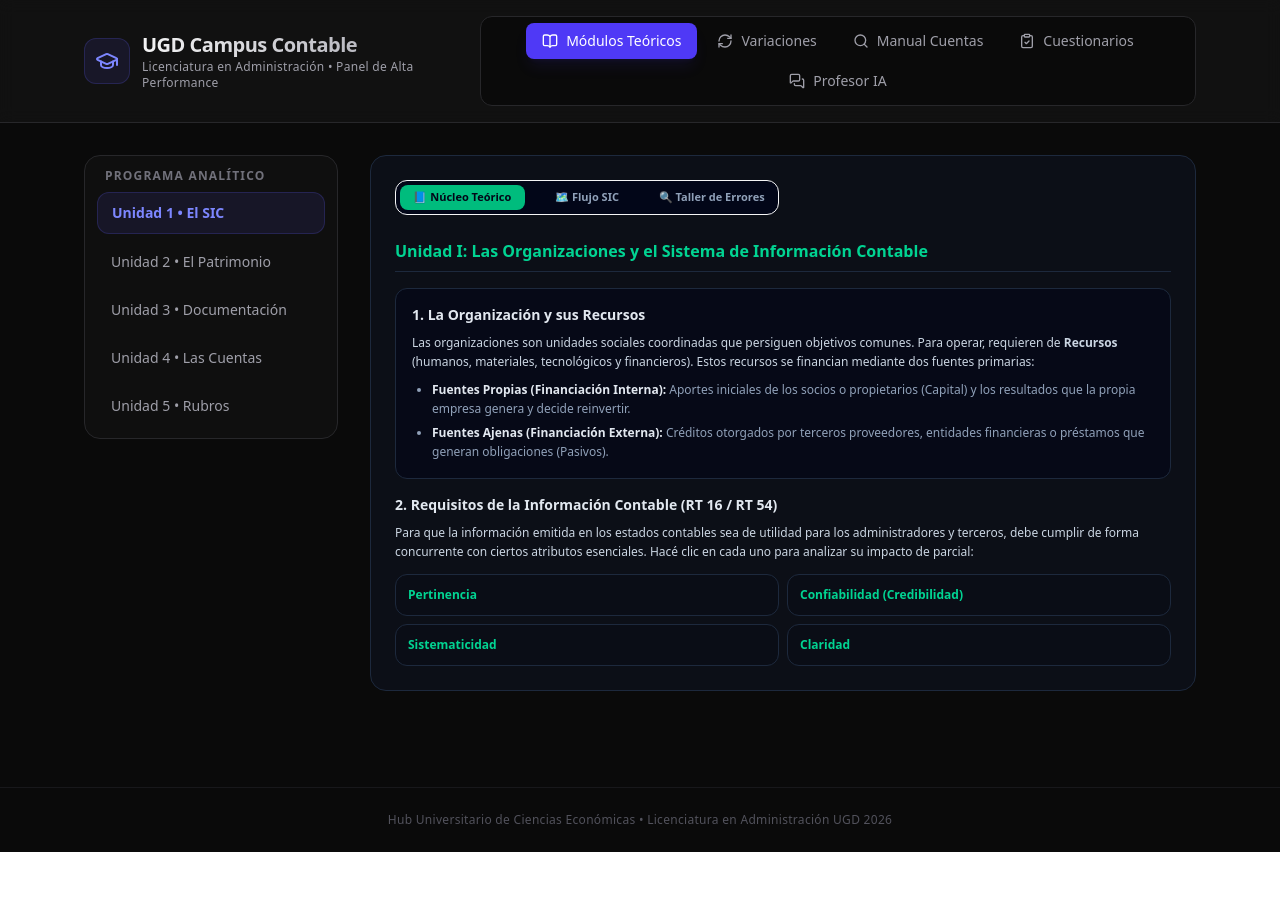
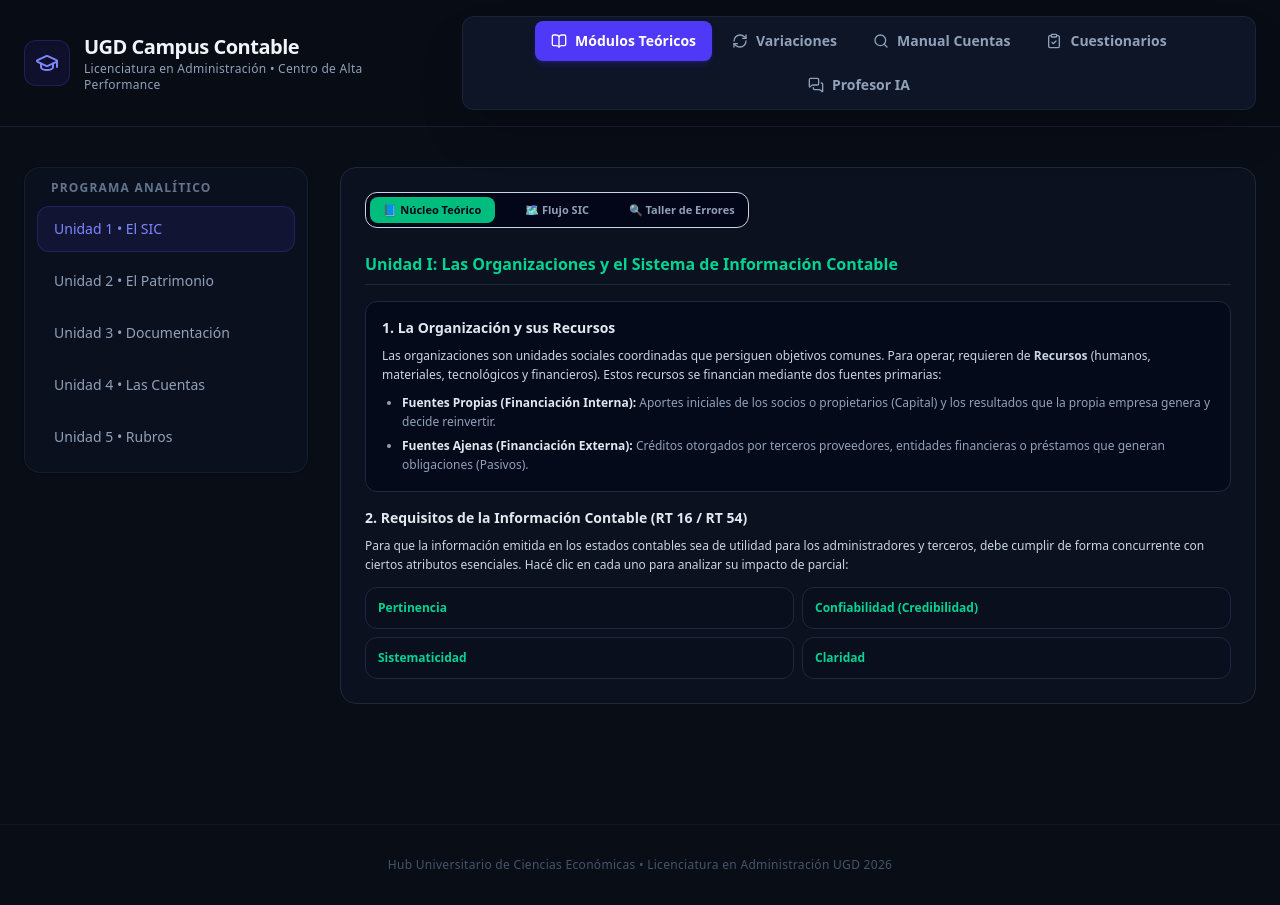
Before and after one commit to Leonnelfeltan/app-contabilidad, a React (Vite) app: page / in a window 1280 px wide. Before the commit the page ends 852 px from the top, so only its background shows below. Built offline with nearby package versions, Linux system fonts and the light colour scheme.

Commit message:
Design: actualización a paleta corporativa y mejora de legibilidad

```diff
--- a/src/App.jsx
+++ b/src/App.jsx
@@ -5,8 +5,7 @@ import {
   Search,
   GraduationCap,
   ClipboardCheck,
-  MessagesSquare,
-  Bookmark
+  MessagesSquare
 } from 'lucide-react';
 
 // Importación de Componentes por Módulos
@@ -57,50 +56,53 @@ export default function App() {
   ) : [];
 
   return (
-    <div className="min-h-screen bg-neutral-950 text-zinc-100 font-sans selection:bg-indigo-500 selection:text-white antialiased">
+    <div className="min-h-screen bg-[#090d16] text-slate-200 font-sans selection:bg-indigo-500 selection:text-white antialiased">
 
       {/* HEADER PRINCIPAL */}
-      <header className="border-b border-zinc-800 bg-neutral-900/60 backdrop-blur sticky top-0 z-50">
-        <div className="max-w-6xl mx-auto px-5 py-4 flex flex-col md:flex-row items-center justify-between gap-4">
-          <div className="flex items-center gap-3">
-            <div className="p-2.5 bg-indigo-500/10 text-indigo-400 rounded-xl border border-indigo-500/20">
+      <header className="border-b border-slate-800/70 bg-[#090d16]/80 backdrop-blur-md sticky top-0 z-50">
+        <div className="max-w-7xl mx-auto px-6 py-4 flex flex-col lg:flex-row items-center justify-between gap-5">
+
+          {/* Identidad Institucional */}
+          <div className="flex items-center gap-3.5">
+            <div className="p-2.5 bg-indigo-600/10 text-indigo-400 rounded-xl border border-indigo-500/20 shadow-inner">
               <GraduationCap className="w-6 h-6" />
             </div>
             <div>
-              <h1 className="text-xl font-bold tracking-tight bg-gradient-to-r bg-clip-text text-transparent from-zinc-100 to-zinc-400">
+              <h1 className="text-xl font-bold tracking-tight text-slate-100">
                 UGD Campus Contable
               </h1>
-              <p className="text-xs text-zinc-400 font-medium tracking-wide">Licenciatura en Administración • Panel de Alta Performance</p>
+              <p className="text-xs text-slate-400 font-medium tracking-wide">Licenciatura en Administración • Centro de Alta Performance</p>
             </div>
           </div>
 
-          {/* NAVEGACIÓN GLOBAL */}
-          <nav className="flex flex-wrap bg-neutral-950 p-1.5 rounded-xl border border-zinc-800 w-full md:w-auto justify-center gap-1">
-            <button onClick={() => setActiveTab('unidades')} className={`flex items-center gap-2 px-4 py-2 text-sm font-medium rounded-lg transition-all ${activeTab === 'unidades' ? 'bg-indigo-600 text-white shadow-lg shadow-indigo-600/10' : 'text-zinc-400 hover:text-zinc-200'}`}><BookOpen className="w-4 h-4" /> Módulos Teóricos</button>
-            <button onClick={() => setActiveTab('simulador')} className={`flex items-center gap-2 px-4 py-2 text-sm font-medium rounded-lg transition-all ${activeTab === 'simulador' ? 'bg-indigo-600 text-white shadow-lg shadow-indigo-600/10' : 'text-zinc-400 hover:text-zinc-200'}`}><RefreshCw className="w-4 h-4" /> Variaciones</button>
-            <button onClick={() => setActiveTab('cuentas')} className={`flex items-center gap-2 px-4 py-2 text-sm font-medium rounded-lg transition-all ${activeTab === 'cuentas' ? 'bg-indigo-600 text-white shadow-lg shadow-indigo-600/10' : 'text-zinc-400 hover:text-zinc-200'}`}><Search className="w-4 h-4" /> Manual Cuentas</button>
-            <button onClick={() => setActiveTab('cuestionario')} className={`flex items-center gap-2 px-4 py-2 text-sm font-medium rounded-lg transition-all ${activeTab === 'cuestionario' ? 'bg-indigo-600 text-white shadow-lg shadow-indigo-600/10' : 'text-zinc-400 hover:text-zinc-200'}`}><ClipboardCheck className="w-4 h-4" /> Cuestionarios</button>
-            <button onClick={() => setActiveTab('profesor')} className={`flex items-center gap-2 px-4 py-2 text-sm font-medium rounded-lg transition-all ${activeTab === 'profesor' ? 'bg-indigo-600 text-white shadow-lg shadow-indigo-600/10' : 'text-zinc-400 hover:text-zinc-200'}`}><MessagesSquare className="w-4 h-4" /> Profesor IA</button>
+          {/* NAVEGACIÓN GLOBAL - DISEÑO ESTILO SAAS */}
+          <nav className="flex flex-wrap bg-slate-900/90 p-1 rounded-xl border border-slate-800/80 shadow-2xl justify-center gap-1">
+            <button onClick={() => setActiveTab('unidades')} className={`flex items-center gap-2 px-4 py-2.5 text-sm font-semibold rounded-lg transition-all duration-200 ${activeTab === 'unidades' ? 'bg-indigo-600 text-white shadow-md shadow-indigo-600/20' : 'text-slate-400 hover:text-slate-200 hover:bg-slate-800/40'}`}><BookOpen className="w-4 h-4" /> Módulos Teóricos</button>
+            <button onClick={() => setActiveTab('simulador')} className={`flex items-center gap-2 px-4 py-2.5 text-sm font-semibold rounded-lg transition-all duration-200 ${activeTab === 'simulador' ? 'bg-indigo-600 text-white shadow-md shadow-indigo-600/20' : 'text-slate-400 hover:text-slate-200 hover:bg-slate-800/40'}`}><RefreshCw className="w-4 h-4" /> Variaciones</button>
+            <button onClick={() => setActiveTab('cuentas')} className={`flex items-center gap-2 px-4 py-2.5 text-sm font-semibold rounded-lg transition-all duration-200 ${activeTab === 'cuentas' ? 'bg-indigo-600 text-white shadow-md shadow-indigo-600/20' : 'text-slate-400 hover:text-slate-200 hover:bg-slate-800/40'}`}><Search className="w-4 h-4" /> Manual Cuentas</button>
+            <button onClick={() => setActiveTab('cuestionario')} className={`flex items-center gap-2 px-4 py-2.5 text-sm font-semibold rounded-lg transition-all duration-200 ${activeTab === 'cuestionario' ? 'bg-indigo-600 text-white shadow-md shadow-indigo-600/20' : 'text-slate-400 hover:text-slate-200 hover:bg-slate-800/40'}`}><ClipboardCheck className="w-4 h-4" /> Cuestionarios</button>
+            <button onClick={() => setActiveTab('profesor')} className={`flex items-center gap-2 px-4 py-2.5 text-sm font-semibold rounded-lg transition-all duration-200 ${activeTab === 'profesor' ? 'bg-indigo-600 text-white shadow-md shadow-indigo-600/20' : 'text-slate-400 hover:text-slate-200 hover:bg-slate-800/40'}`}><MessagesSquare className="w-4 h-4" /> Profesor IA</button>
           </nav>
         </div>
       </header>
 
       {/* CONTENEDOR DINÁMICO */}
-      <main className="max-w-6xl mx-auto px-5 py-8">
+      <main className="max-w-7xl mx-auto px-6 py-10">
 
         {activeTab === 'unidades' && (
-          <div className="grid grid-cols-1 md:grid-cols-4 gap-8 items-start">
-            {/* Sidebar de Selección de Unidad */}
-            <div className="space-y-2 bg-neutral-900/40 p-3 rounded-2xl border border-zinc-800 md:col-span-1">
-              <span className="text-xs font-bold uppercase tracking-widest text-zinc-500 px-2 block mb-2">Programa Analítico</span>
+          <div className="grid grid-cols-1 lg:grid-cols-4 gap-8 items-start">
+
+            {/* Sidebar de Selección de Unidad - Letras más claras y grandes */}
+            <div className="space-y-1.5 bg-slate-900/40 p-3 rounded-2xl border border-slate-800/60 lg:col-span-1 shadow-sm">
+              <span className="text-xs font-bold uppercase tracking-widest text-slate-500 px-3.5 block mb-2.5">Programa Analítico</span>
               {[1, 2, 3, 4, 5].map((u) => (
                 <button
                   key={u}
                   onClick={() => setSelectedUnidadGlobal(u)}
-                  className={`w-full text-left px-3.5 py-2.5 rounded-xl text-sm font-medium transition-all ${
+                  className={`w-full text-left px-4 py-3 rounded-xl text-sm font-medium transition-all duration-150 ${
                     selectedUnidadGlobal === u
-                      ? 'bg-indigo-500/10 text-indigo-400 border border-indigo-500/20 font-semibold'
-                      : 'text-zinc-400 hover:bg-neutral-900 hover:text-zinc-200'
+                      ? 'bg-indigo-600/10 text-indigo-400 border border-indigo-500/20 font-bold'
+                      : 'text-slate-400 border border-transparent hover:bg-slate-900/80 hover:text-slate-200'
                   }`}
                 >
                   Unidad {u} {u === 1 ? '• El SIC' : u === 2 ? '• El Patrimonio' : u === 3 ? '• Documentación' : u === 4 ? '• Las Cuentas' : '• Rubros'}
@@ -108,8 +110,8 @@ export default function App() {
               ))}
             </div>
 
-            {/* Renderizado de Unidad */}
-            <div className="md:col-span-3">
+            {/* Renderizado de Unidad - Fuente Ampliada para lectura fluida */}
+            <div className="lg:col-span-3 text-base leading-relaxed text-slate-300">
               {selectedUnidadGlobal === 1 && <Unidad1 />}
               {selectedUnidadGlobal === 2 && <Unidad2 />}
               {selectedUnidadGlobal === 3 && <Unidad3 />}
@@ -120,20 +122,20 @@ export default function App() {
         )}
 
         {activeTab === 'simulador' && (
-          <div className="max-w-2xl mx-auto space-y-5">
-            <div className="bg-neutral-900 border border-zinc-800 rounded-2xl p-8 space-y-5">
-              <span className="text-xs font-mono tracking-widest text-zinc-500 uppercase font-bold block">Simulador de Variaciones Patrimoniales</span>
-              <p className="text-lg font-medium text-zinc-100 leading-relaxed">Ejercicio: "{ejerciciosVariaciones[currentIdx].enunciado}"</p>
+          <div className="max-w-3xl mx-auto space-y-6">
+            <div className="bg-slate-900/50 border border-slate-800/80 rounded-2xl p-8 space-y-6 shadow-xl">
+              <span className="text-xs font-mono tracking-widest text-slate-400 uppercase font-bold block">Simulador de Variaciones Patrimoniales</span>
+              <p className="text-xl font-medium text-slate-100 leading-relaxed">"{ejerciciosVariaciones[currentIdx].enunciado}"</p>
               <div className="grid grid-cols-2 gap-4 pt-2">
                 {['Permutativa', 'Modificativa'].map((option) => (
-                  <button key={option} disabled={!!selectedAnswer} onClick={() => handleAnswerSelection(option)} className={`p-4 border rounded-xl text-sm font-semibold transition-all ${selectedAnswer ? option === ejerciciosVariaciones[currentIdx].tipoCorrecto ? 'border-indigo-500 bg-indigo-500/10 text-indigo-400 font-bold' : 'border-zinc-800 opacity-40 text-zinc-600' : 'border-zinc-800 bg-neutral-950/60 text-zinc-300 hover:border-zinc-600 hover:bg-neutral-900'}`}>{option}</button>
+                  <button key={option} disabled={!!selectedAnswer} onClick={() => handleAnswerSelection(option)} className={`p-4 border rounded-xl text-base font-semibold transition-all duration-150 ${selectedAnswer ? option === ejerciciosVariaciones[currentIdx].tipoCorrecto ? 'border-indigo-500 bg-indigo-500/10 text-indigo-400 font-bold shadow-md shadow-indigo-550/10' : 'border-slate-800 opacity-40 text-slate-600' : 'border-slate-800 bg-slate-950/50 text-slate-300 hover:border-slate-600 hover:bg-slate-900'}`}>{option}</button>
                 ))}
               </div>
               {showExplanation && (
-                <div className="p-5 bg-neutral-950 border border-zinc-800 rounded-xl space-y-3">
-                  <p className="text-sm text-indigo-400 font-mono font-bold tracking-wide">{ejerciciosVariaciones[currentIdx].efecto}</p>
-                  <p className="text-sm text-zinc-400 leading-relaxed">{ejerciciosVariaciones[currentIdx].explicacion}</p>
-                  <button onClick={handleNextEjercicio} className="w-full bg-zinc-100 text-neutral-950 font-bold py-2.5 rounded-lg text-sm hover:bg-white transition-colors mt-3">Siguiente Ejercicio</button>
+                <div className="p-6 bg-slate-950 border border-slate-800/90 rounded-xl space-y-3.5">
+                  <p className="text-sm text-indigo-400 font-mono font-bold tracking-wide uppercase">{ejerciciosVariaciones[currentIdx].efecto}</p>
+                  <p className="text-base text-slate-300 leading-relaxed">{ejerciciosVariaciones[currentIdx].explicacion}</p>
+                  <button onClick={handleNextEjercicio} className="w-full bg-slate-100 text-slate-950 font-bold py-3 rounded-xl text-sm hover:bg-white transition-colors mt-3 shadow-md">Siguiente Ejercicio</button>
                 </div>
               )}
             </div>
@@ -142,38 +144,38 @@ export default function App() {
 
         {activeTab === 'cuentas' && (
           <div className="space-y-4">
-            <div className="flex flex-col md:flex-row gap-6 items-start">
-              <div className="w-full md:w-1/3 space-y-4">
-                <input type="text" placeholder="Buscar por cuenta o rubro..." value={searchTerm} onChange={(e) => setSearchTerm(e.target.value)} className="w-full bg-neutral-900 border border-zinc-800 rounded-xl px-4 py-3 text-sm text-zinc-200 placeholder:text-zinc-600 focus:outline-none focus:border-indigo-500 focus:ring-1 focus:ring-indigo-500" />
-                <div className="bg-neutral-900/20 border border-zinc-800 rounded-2xl max-h-[420px] overflow-y-auto p-2 space-y-1">
+            <div className="flex flex-col lg:flex-row gap-6 items-start">
+              <div className="w-full lg:w-1/3 space-y-4">
+                <input type="text" placeholder="Buscar por cuenta o rubro..." value={searchTerm} onChange={(e) => setSearchTerm(e.target.value)} className="w-full bg-slate-900/60 border border-slate-800 rounded-xl px-4 py-3.5 text-sm text-slate-200 placeholder:text-slate-600 focus:outline-none focus:border-indigo-500 focus:ring-1 focus:ring-indigo-500" />
+                <div className="bg-slate-900/30 border border-slate-800/70 rounded-2xl max-h-[460px] overflow-y-auto p-2 space-y-1 shadow-inner">
                   {filteredCuentas.map((cuenta, idx) => (
-                    <button key={idx} onClick={() => setSelectedCuentaDetalle(cuenta)} className={`w-full text-left px-4 py-3 rounded-xl text-sm transition-all flex justify-between items-center ${selectedCuentaDetalle?.nombre === cuenta.nombre ? 'bg-indigo-500/10 text-indigo-400 font-semibold' : 'text-zinc-400 hover:bg-neutral-900/60'}`}>
+                    <button key={idx} onClick={() => setSelectedCuentaDetalle(cuenta)} className={`w-full text-left px-4 py-3.5 rounded-xl text-sm transition-all duration-150 flex justify-between items-center ${selectedCuentaDetalle?.nombre === cuenta.nombre ? 'bg-indigo-500/10 text-indigo-400 border border-indigo-500/20 font-bold' : 'text-slate-400 hover:bg-slate-900/60 hover:text-slate-200'}`}>
                       {cuenta.nombre}
-                      <span className="text-xs opacity-60 font-mono">{cuenta.naturaleza}</span>
+                      <span className="text-xs opacity-75 font-mono bg-slate-950/40 px-2 py-0.5 rounded-md">{cuenta.naturaleza}</span>
                     </button>
                   ))}
                 </div>
               </div>
 
-              <div className="w-full md:w-2/3">
+              <div className="w-full lg:w-2/3">
                 {selectedCuentaDetalle ? (
-                  <div className="bg-neutral-900 border border-zinc-800 rounded-2xl p-6 space-y-5 text-sm leading-relaxed">
-                    <div className="flex justify-between items-center border-b border-zinc-800 pb-3.5">
-                      <h3 className="text-base font-bold text-zinc-100">{selectedCuentaDetalle.nombre}</h3>
+                  <div className="bg-slate-900/40 border border-slate-800/80 rounded-2xl p-7 space-y-6 text-base leading-relaxed shadow-lg">
+                    <div className="flex justify-between items-center border-b border-slate-800 pb-4">
+                      <h3 className="text-lg font-bold text-slate-100 tracking-tight">{selectedCuentaDetalle.nombre}</h3>
                       <div className="flex gap-2">
-                        <span className="text-xs px-3 py-1 rounded-full bg-neutral-950 text-zinc-400 border border-zinc-800">Saldo {selectedCuentaDetalle.saldo}</span>
-                        <span className="text-xs px-3 py-1 rounded-full bg-indigo-500/10 text-indigo-400 border border-indigo-500/20">{selectedCuentaDetalle.rubro}</span>
+                        <span className="text-xs px-3 py-1 rounded-full bg-slate-950 text-slate-400 border border-slate-800 font-medium">Saldo {selectedCuentaDetalle.saldo}</span>
+                        <span className="text-xs px-3 py-1 rounded-full bg-indigo-500/10 text-indigo-400 border border-indigo-500/20 font-semibold">{selectedCuentaDetalle.rubro}</span>
                       </div>
                     </div>
-                    <p><strong className="text-zinc-400 block mb-1 font-medium">¿Qué representa?</strong> {selectedCuentaDetalle.representa}</p>
+                    <p><strong className="text-slate-400 block mb-1 font-semibold text-sm uppercase tracking-wide">¿Qué representa?</strong> {selectedCuentaDetalle.representa}</p>
                     <div className="grid grid-cols-2 gap-4 pt-2">
-                      <div className="bg-neutral-950 p-4 rounded-xl border border-zinc-800"><strong className="text-indigo-400 block mb-1.5 font-semibold">Se DEBITA:</strong> {selectedCuentaDetalle.debita}</div>
-                      <div className="bg-neutral-950 p-4 rounded-xl border border-zinc-800"><strong className="text-zinc-400 block mb-1.5 font-semibold">Se ACREDITA:</strong> {selectedCuentaDetalle.acredita}</div>
+                      <div className="bg-slate-950/70 p-5 rounded-xl border border-slate-800/80"><strong className="text-indigo-400 block mb-2 font-bold text-xs uppercase tracking-wider">Se DEBITA:</strong> {selectedCuentaDetalle.debita}</div>
+                      <div className="bg-slate-950/70 p-5 rounded-xl border border-slate-800/80"><strong className="text-slate-400 block mb-2 font-bold text-xs uppercase tracking-wider">Se ACREDITA:</strong> {selectedCuentaDetalle.acredita}</div>
                     </div>
                   </div>
                 ) : (
-                  <div className="text-center p-16 bg-neutral-900/10 border border-dashed border-zinc-800 rounded-2xl text-sm text-zinc-500">
-                    Seleccioná una cuenta de la lista de la izquierda para desplegar su ficha analítica del Manual de Cuentas.
+                  <div className="text-center p-20 bg-slate-900/10 border border-dashed border-slate-800 rounded-2xl text-base text-slate-500">
+                    Seleccioná una cuenta contable para desplegar su ficha analítica.
                   </div>
                 )}
               </div>
@@ -185,7 +187,7 @@ export default function App() {
         {activeTab === 'profesor' && <ProfesorIA />}
       </main>
 
-      <footer className="border-t border-zinc-900 mt-16 py-6 text-center text-xs text-zinc-600 font-medium tracking-wide">
+      <footer className="border-t border-slate-900 mt-20 py-8 text-center text-xs text-slate-600 font-medium tracking-wide">
         Hub Universitario de Ciencias Económicas • Licenciatura en Administración UGD 2026
       </footer>
     </div>
```
